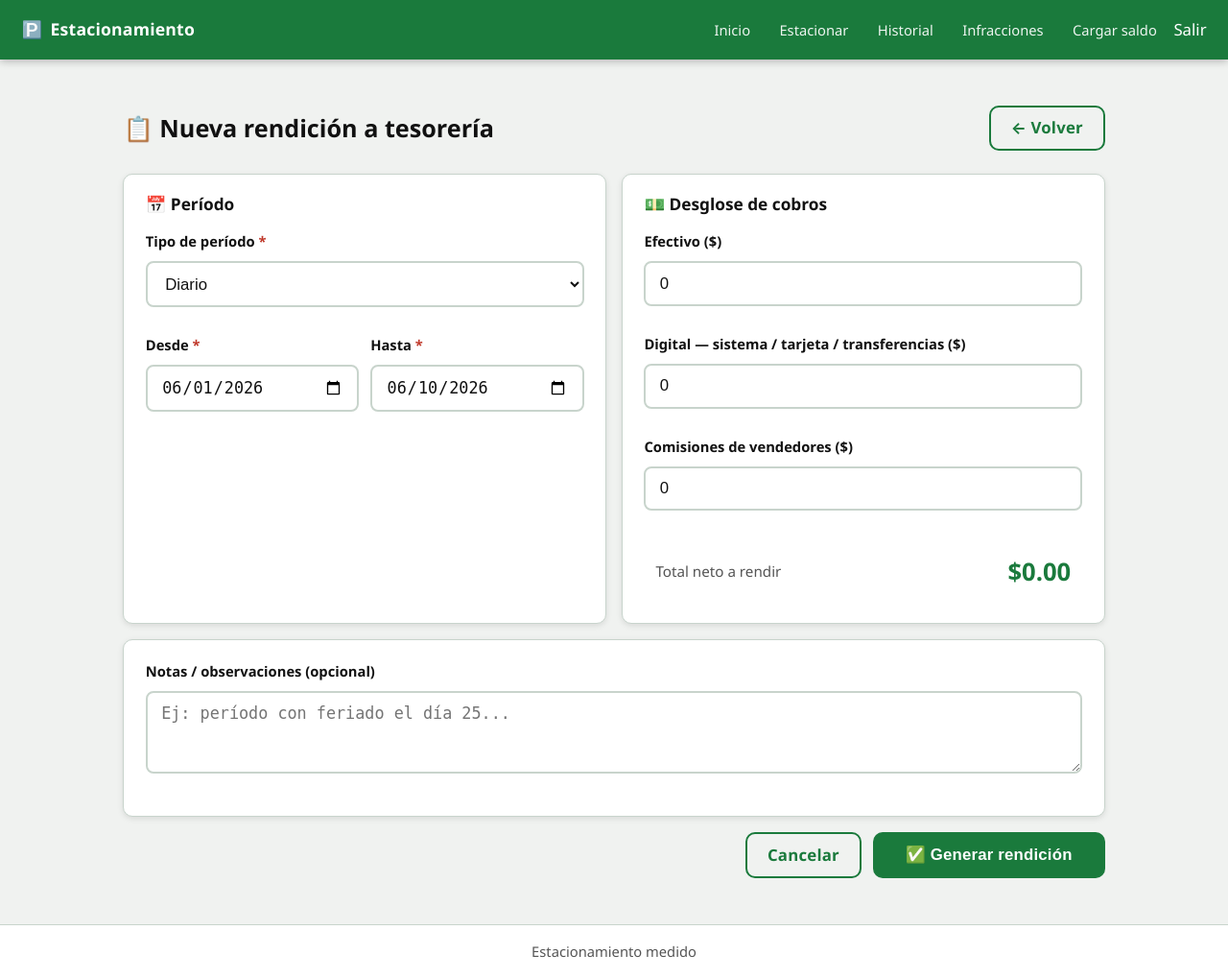
After one commit to PolloLopez/estacionamiento_proyecto, a Django app: page /usuarios/admin-rendiciones/crear/ in a window 1280 px wide. The commit adds this page. Shown: the whole page at 96% size. Run offline with Django 5.2, Linux system fonts and the light colour scheme; the visitor is signed in with stand-in values (Sample User, id 1); data that the repository does not hold is empty; some libraries are stand-ins or nearby versions.

Commit message:
feat: crear_rendicion admin→tesorero; fix doble alert 4 templates; restaura certificar_comision

```diff
--- a/app_estacionamiento/urls.py
+++ b/app_estacionamiento/urls.py
@@ -102,6 +102,7 @@ urlpatterns = [
     # 💼 RENDICIONES (ADMIN)
     # =========================
     path("admin-rendiciones/", views.admin_rendiciones, name="admin_rendiciones"),
+    path("admin-rendiciones/crear/", views.crear_rendicion, name="crear_rendicion"),
     path("admin-rendiciones/<int:cierre_id>/certificar/", views.certificar_cierre, name="certificar_cierre"),
 
     # =========================
--- a/app_estacionamiento/views.py
+++ b/app_estacionamiento/views.py
@@ -2880,6 +2880,59 @@ def admin_rendiciones(request):
 
 
 @require_role("admin")
+def crear_rendicion(request):
+    """
+    El admin genera una rendición a tesorería.
+    Ingresa el período, fechas y el desglose de cobros (efectivo vs. digital).
+    El total_neto se calcula automáticamente: efectivo + digital - comisiones.
+    """
+    from decimal import Decimal as _Dec
+    from datetime import date
+
+    municipio = request.user.municipio
+
+    if request.method == "POST":
+        periodo         = request.POST.get("periodo", "").strip()
+        fecha_desde_str = request.POST.get("fecha_desde", "").strip()
+        fecha_hasta_str = request.POST.get("fecha_hasta", "").strip()
+        notas           = request.POST.get("notas", "").strip()
+
+        try:
+            total_efectivo   = _Dec(request.POST.get("total_efectivo", "0") or "0")
+            total_digital    = _Dec(request.POST.get("total_digital",  "0") or "0")
+            total_comisiones = _Dec(request.POST.get("total_comisiones", "0") or "0")
+        except Exception:
+            messages.error(request, "Los montos deben ser números válidos.")
+            return redirect("crear_rendicion")
+
+        if not periodo or not fecha_desde_str or not fecha_hasta_str:
+            messages.error(request, "Completá todos los campos obligatorios.")
+            return redirect("crear_rendicion")
+
+        total_neto = total_efectivo + total_digital - total_comisiones
+
+        Rendicion.objects.create(
+            municipio        = municipio,
+            admin            = request.user,
+            periodo          = periodo,
+            fecha_desde      = fecha_desde_str,
+            fecha_hasta      = fecha_hasta_str,
+            total_efectivo   = total_efectivo,
+            total_digital    = total_digital,
+            total_comisiones = total_comisiones,
+            total_neto       = total_neto,
+            notas_tesorero   = notas,
+        )
+        messages.success(request, f"Rendición generada. Total neto a rendir: ${total_neto}")
+        return redirect("admin_rendiciones")
+
+    return render(request, "admin/crear_rendicion.html", {
+        "periodos": Rendicion.PERIODOS,
+        "hoy": date.today(),
+    })
+
+
+@require_role("admin")
 def certificar_cierre(request, cierre_id):
     """
     El admin certifica (audita) un cierre de caja.
@@ -3192,7 +3245,7 @@ def certificar_comision(request, liquidacion_id):
 
     if request.method == "POST":
         with transaction.atomic():
-            liquidacion.estado        = "certificada"
+            liquidacion.estado         = "certificada"
             liquidacion.certificada_en = timezone.now()
             liquidacion.save(update_fields=["estado", "certificada_en"])
         messages.success(request, "Comision certificada correctamente.")
--- /dev/null
+++ b/templates/admin/crear_rendicion.html
@@ -0,0 +1,116 @@
+{% extends "base.html" %}
+{% block title %}Nueva Rendición{% endblock %}
+
+{% block content %}
+<section class="container">
+
+  <div style="display:flex; justify-content:space-between; align-items:center; margin-bottom:1.5rem; flex-wrap:wrap; gap:0.5rem;">
+    <h2>📋 Nueva rendición a tesorería</h2>
+    <a href="{% url 'admin_rendiciones' %}" class="btn btn-outline">← Volver</a>
+  </div>
+
+  {# Los mensajes los muestra base.html — no duplicar aquí #}
+
+  <form method="post" id="form-rendicion">
+    {% csrf_token %}
+
+    <div class="grid grid-2" style="gap:1rem; margin-bottom:1rem;">
+
+      <!-- Período y fechas -->
+      <div class="card">
+        <h3 style="margin-bottom:1rem;">📅 Período</h3>
+
+        <div style="margin-bottom:0.75rem;">
+          <label>Tipo de período <span style="color:var(--color-danger);">*</span></label>
+          <select name="periodo" required style="width:100%; margin-top:0.3rem;">
+            {% for valor, etiqueta in periodos %}
+              <option value="{{ valor }}">{{ etiqueta }}</option>
+            {% endfor %}
+          </select>
+        </div>
+
+        <div style="display:flex; gap:0.75rem; flex-wrap:wrap;">
+          <div style="flex:1; min-width:130px;">
+            <label>Desde <span style="color:var(--color-danger);">*</span></label>
+            <input type="date" name="fecha_desde" required
+                   value="{{ hoy|date:'Y-m-01' }}"
+                   style="width:100%; margin-top:0.3rem;" />
+          </div>
+          <div style="flex:1; min-width:130px;">
+            <label>Hasta <span style="color:var(--color-danger);">*</span></label>
+            <input type="date" name="fecha_hasta" required
+                   value="{{ hoy|date:'Y-m-d' }}"
+                   style="width:100%; margin-top:0.3rem;" />
+          </div>
+        </div>
+      </div>
+
+      <!-- Montos -->
+      <div class="card">
+        <h3 style="margin-bottom:1rem;">💵 Desglose de cobros</h3>
+
+        <div style="margin-bottom:0.75rem;">
+          <label>Efectivo ($)</label>
+          <input type="number" name="total_efectivo" id="id_efectivo"
+                 min="0" step="0.01" value="0" required
+                 style="width:100%; margin-top:0.3rem;"
+                 oninput="calcularNeto()" />
+        </div>
+
+        <div style="margin-bottom:0.75rem;">
+          <label>Digital — sistema / tarjeta / transferencias ($)</label>
+          <input type="number" name="total_digital" id="id_digital"
+                 min="0" step="0.01" value="0" required
+                 style="width:100%; margin-top:0.3rem;"
+                 oninput="calcularNeto()" />
+        </div>
+
+        <div style="margin-bottom:0.75rem;">
+          <label>Comisiones de vendedores ($)</label>
+          <input type="number" name="total_comisiones" id="id_comisiones"
+                 min="0" step="0.01" value="0"
+                 style="width:100%; margin-top:0.3rem;"
+                 oninput="calcularNeto()" />
+        </div>
+
+        <!-- Total neto calculado -->
+        <div style="margin-top:1rem; padding:0.75rem; background:var(--color-bg-alt);
+                    border-radius:8px; display:flex; justify-content:space-between; align-items:center;">
+          <span style="font-size:0.95rem; color:var(--color-text-muted);">Total neto a rendir</span>
+          <span id="id_neto" style="font-size:1.6rem; font-weight:800; color:var(--color-primary);">$0.00</span>
+        </div>
+      </div>
+
+    </div>
+
+    <!-- Notas opcionales -->
+    <div class="card" style="margin-bottom:1rem;">
+      <label>Notas / observaciones (opcional)</label>
+      <textarea name="notas" rows="3" placeholder="Ej: período con feriado el día 25..."
+                style="width:100%; margin-top:0.3rem; resize:vertical;"></textarea>
+    </div>
+
+    <!-- Botón submit -->
+    <div style="display:flex; justify-content:flex-end; gap:0.75rem;">
+      <a href="{% url 'admin_rendiciones' %}" class="btn btn-outline">Cancelar</a>
+      <button type="submit" class="btn" style="padding:0.7rem 2rem;">
+        ✅ Generar rendición
+      </button>
+    </div>
+
+  </form>
+
+</section>
+
+<script>
+function calcularNeto() {
+  const efectivo   = parseFloat(document.getElementById('id_efectivo').value)   || 0;
+  const digital    = parseFloat(document.getElementById('id_digital').value)    || 0;
+  const comisiones = parseFloat(document.getElementById('id_comisiones').value) || 0;
+  const neto = efectivo + digital - comisiones;
+  document.getElementById('id_neto').textContent = '$' + neto.toFixed(2);
+}
+// Calcular al cargar
+calcularNeto();
+</script>
+{% endblock %}
--- a/templates/inicio.html
+++ b/templates/inicio.html
@@ -28,5 +28,6 @@
     </a>
 
 </div>
+<p>V: 1.0.0</p>
 
 {% endblock %}
```
Also changed, not shown: PENDIENTES.md (+3 -2 lines), pendiente.md (+20 -16 lines), templates/admin/rendiciones.html (+11 -11 lines), templates/tesorero/panel_tesorero.html (+1 -6 lines), templates/vendedores/cobrar_abono.html (+1 -6 lines), templates/vendedores/resumen_caja.html (+1 -6 lines).
